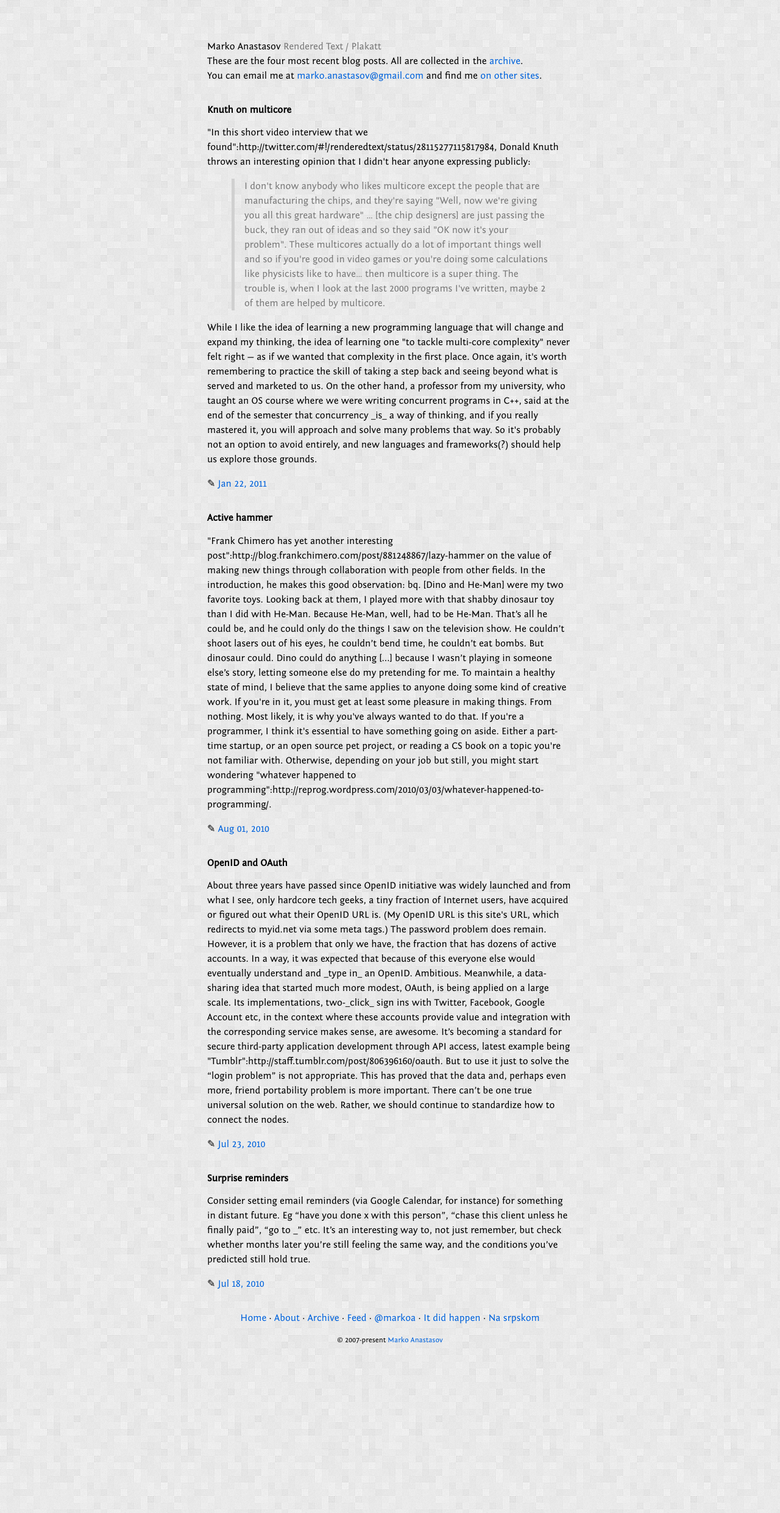
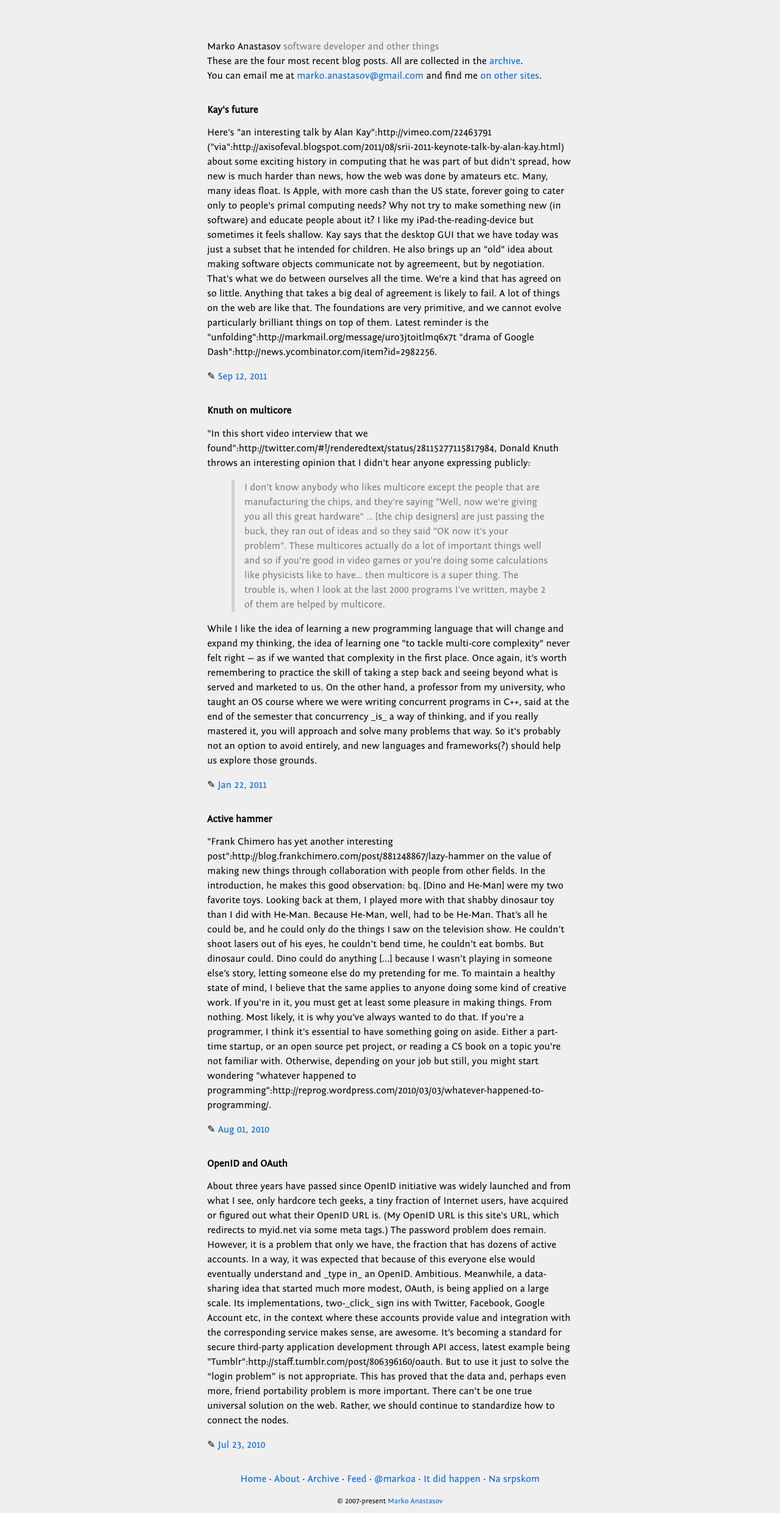
Before and after one commit to markoa/markoa.github.com, a Jekyll site: the page built from blog/index.html, in a window 1280 px wide. Shown: the whole page at 61% size. Built offline with Jekyll 4.4.1, drawn with Linux system fonts in a browser that asks for light colours.

Commit message:
New post: Kay's future and get rid of the background image.

```diff
--- a/_layouts/default.html
+++ b/_layouts/default.html
@@ -20,7 +20,7 @@
     <header>
       {% if page.title == 'Web Home' %}
         <h1 id="title">
-          Marko Anastasov <span class="light">Rendered Text / Plakatt</span>
+          Marko Anastasov <span class="light">software developer and other things</span>
         </h1>
       {% else %}
         <h1 id="title" class="inner light">
--- a/about.textile
+++ b/about.textile
@@ -6,9 +6,9 @@ title: About
 <div class="post">
 h2. About
 
-I make web software at "Rendered Text":http://renderedtext.com. Apart from client work, with "friends":http://plakatt.com/about I'm working on "Plakatt":http://plakatt.com, a website for sharing and discovering events. And I do "open source":/open-source too.
+I cofounded "Rendered Text":http://renderedtext.com to make excellent web software. Apart from client work, with "friends":http://plakatt.com/about I made "Plakatt":http://plakatt.com, a website for sharing and discovering events. And I do "open source":/open-source too.
 
-I like more and more music every day since fifth grade, loose tea, speak a bit of Italian, lived on an island, climbed the highest mountain in my country, and these days I have moustache.
+I also love watermelons, speak a bit of Italian, lived on an island and climbed the highest mountain in my country. These days I have moustache.
 
 You can email me at marko.anastasov ✉ gmail.com.
 
--- /dev/null
+++ b/blog/_posts/2011-09-12-kays-future.textile
@@ -0,0 +1,12 @@
+---
+title: Kay's future
+layout: post
+---
+
+Here's "an interesting talk by Alan Kay":http://vimeo.com/22463791 ("via":http://axisofeval.blogspot.com/2011/08/srii-2011-keynote-talk-by-alan-kay.html) about some exciting history in computing that he was part of but didn't spread, how new is much harder than news, how the web was done by amateurs etc. Many, many ideas float.
+
+Is Apple, with more cash than the US state, forever going to cater only to people's primal computing needs? Why not try to make something new (in software) and educate people about it? I like my iPad-the-reading-device but sometimes it feels shallow.
+
+Kay says that the desktop GUI that we have today was just a subset that he intended for children. He also brings up an "old" idea about making software objects communicate not by agreemeent, but by negotiation. That's what we do between ourselves all the time. We're a kind that has agreed on so little.
+
+Anything that takes a big deal of agreement is likely to fail. A lot of things on the web are like that. The foundations are very primitive, and we cannot evolve particularly brilliant things on top of them. Latest reminder is the "unfolding":http://markmail.org/message/uro3jtoitlmq6x7t "drama of Google Dash":http://news.ycombinator.com/item?id=2982256.
--- a/css/default.css
+++ b/css/default.css
@@ -24,8 +24,7 @@ body {
     font-family: "Fontin Sans", sans-serif;
     font-size: 16px;
     line-height: 24px;
-    /* bg image found on http://subtlepatterns.com */
-    background: url("/images/bright_squares.png");
+    background: #efefef;
 }
 
 strong {
```
Also changed, not shown: images/bright_squares.png (deleted), 1 other file.
